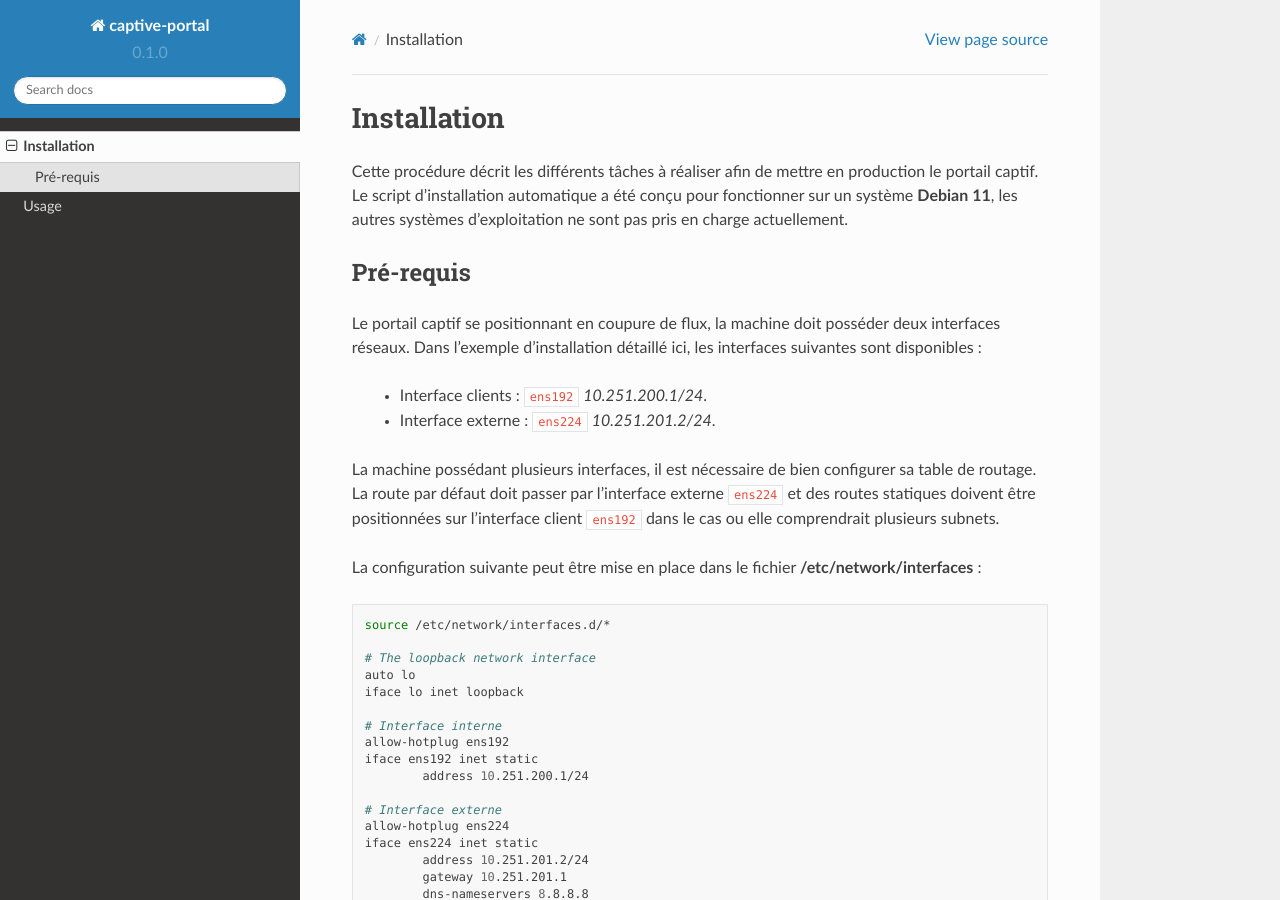
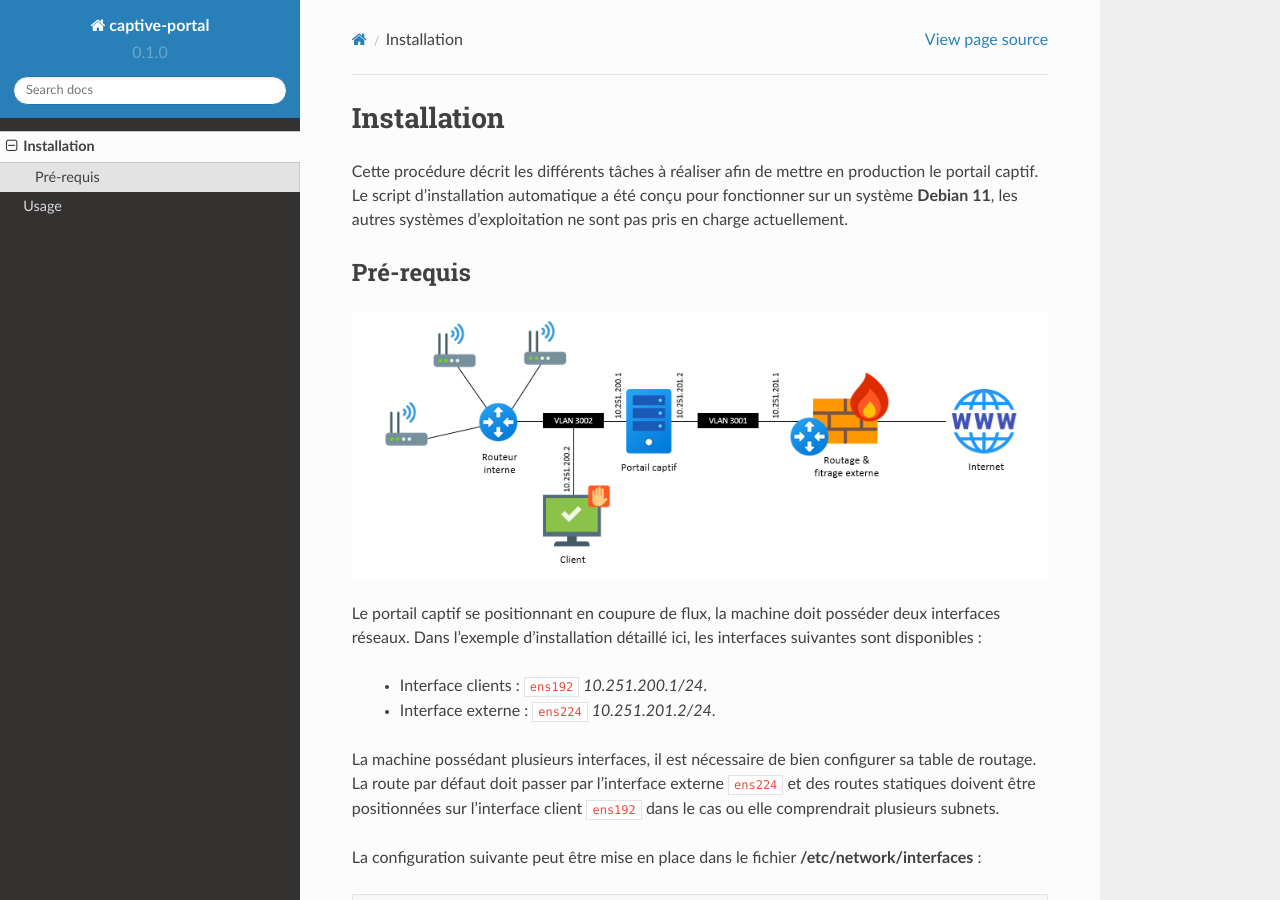
Before and after one commit to ayashisunyday/eduauth, a Sphinx documentation site: the page built from docs/source/installation.rst, in a window 1280 px wide and 900 px high. Built offline with Sphinx 7.4.7 and the Read the Docs theme 2.0.0, drawn with Linux system fonts in a browser that asks for light colours.

Commit message:
Update installation.rst

```diff
--- a/docs/source/installation.rst
+++ b/docs/source/installation.rst
@@ -5,6 +5,8 @@ Cette procédure décrit les différents tâches à réaliser afin de mettre en
 
 Pré-requis
 ------------
+
+.. image:: images/config.example.png
 
 Le portail captif se positionnant en coupure de flux, la machine doit posséder deux interfaces réseaux. Dans l'exemple d'installation détaillé ici, les interfaces suivantes sont disponibles :
 
```
